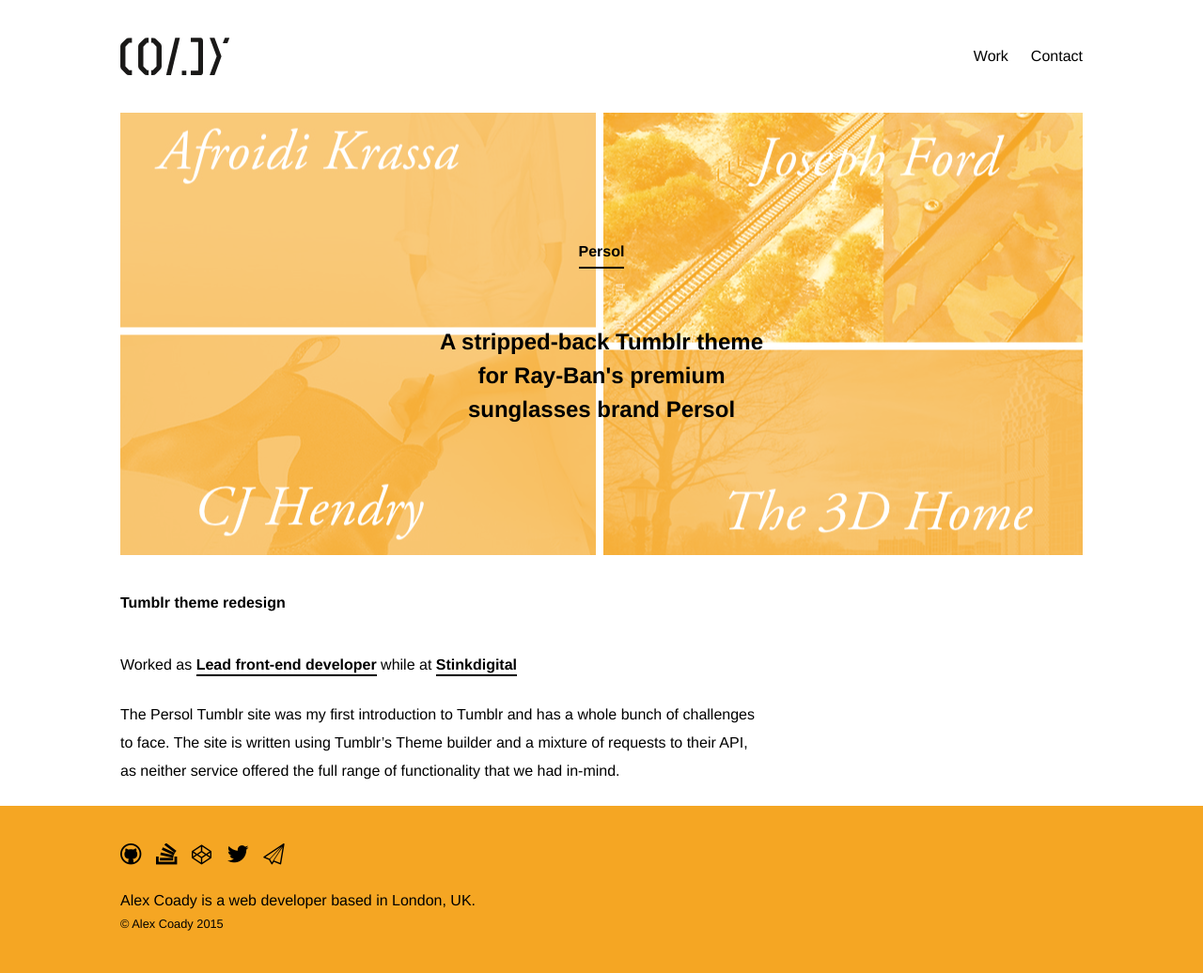
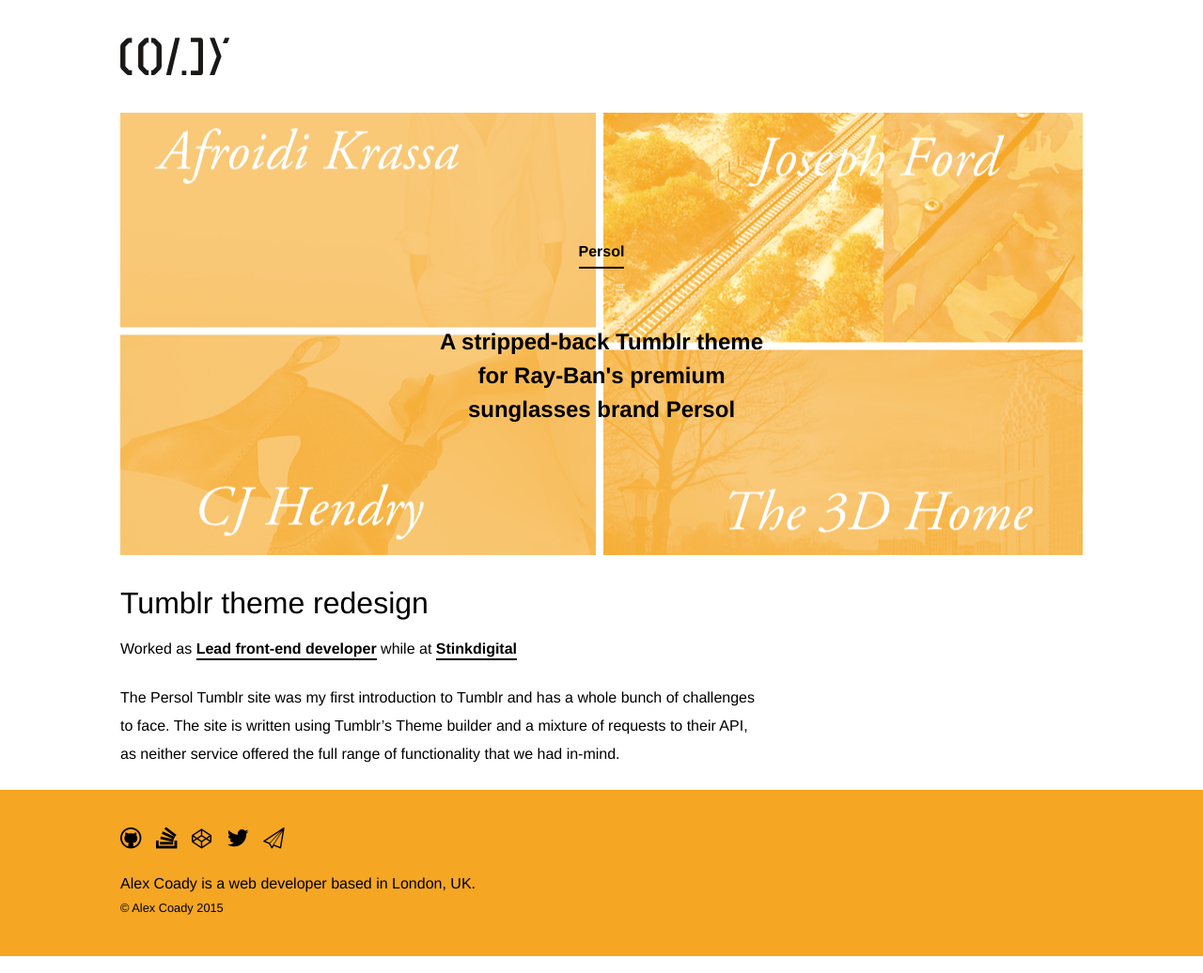
Before and after one commit to alexcoady/alexcoady.github.io, a Jekyll site: the page built from _posts/2014-08-14-persol-tumblr.markdown, in a window 1280 px wide. Shown: the whole page at 94% size. Built offline with Jekyll 4.4.1, drawn with Linux system fonts in a browser that asks for light colours; some web fonts are replaced.

Commit message:
Content title size

```diff
--- a/_includes/header.html
+++ b/_includes/header.html
@@ -6,11 +6,11 @@
       </a>
     </div>
 
-    <div class="Header-menu">
+    <!-- <div class="Header-menu">
       <div class="Menu">
         <a href="">Work</a>
         <a href="">Contact</a>
       </div>
-    </div>
+    </div> -->
   </div>
 </div>
--- a/_sass/components/_post-content.scss
+++ b/_sass/components/_post-content.scss
@@ -15,8 +15,9 @@
   }
 
   h1, h2, h3, h4, h5, h6 {
-    font-weight: 600;
-    // font-size: 2em;
+    font-weight: 200;
+    font-size: 2em;
+    line-height: 1.1em;
     margin-bottom: 1.2em;
   }
 
--- a/_sass/components/_post.scss
+++ b/_sass/components/_post.scss
@@ -40,7 +40,6 @@
 }
 
 .Post-details {
-  margin-bottom: $spacing;
 }
 
 .Post-title {
@@ -48,8 +47,8 @@
   margin-bottom: 1.4em;
 
   .Title {
-    // font-size: 2em;
-    font-weight: 600;
+    font-size: 2em;
+    font-weight: 200;
   }
 }
 
```
